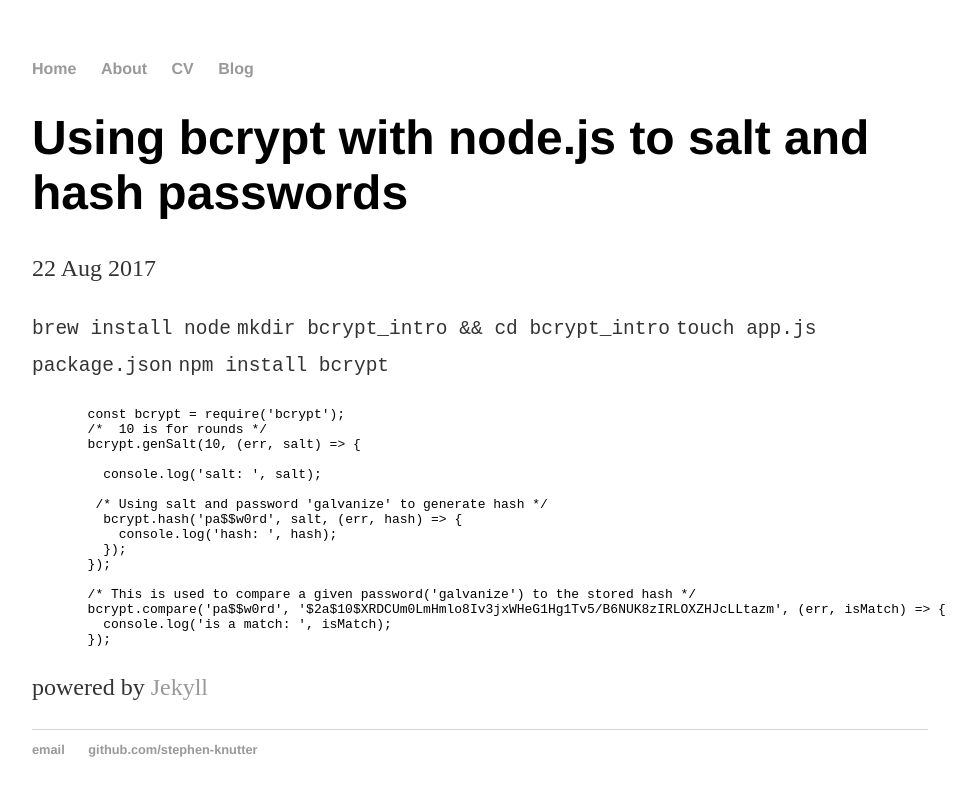
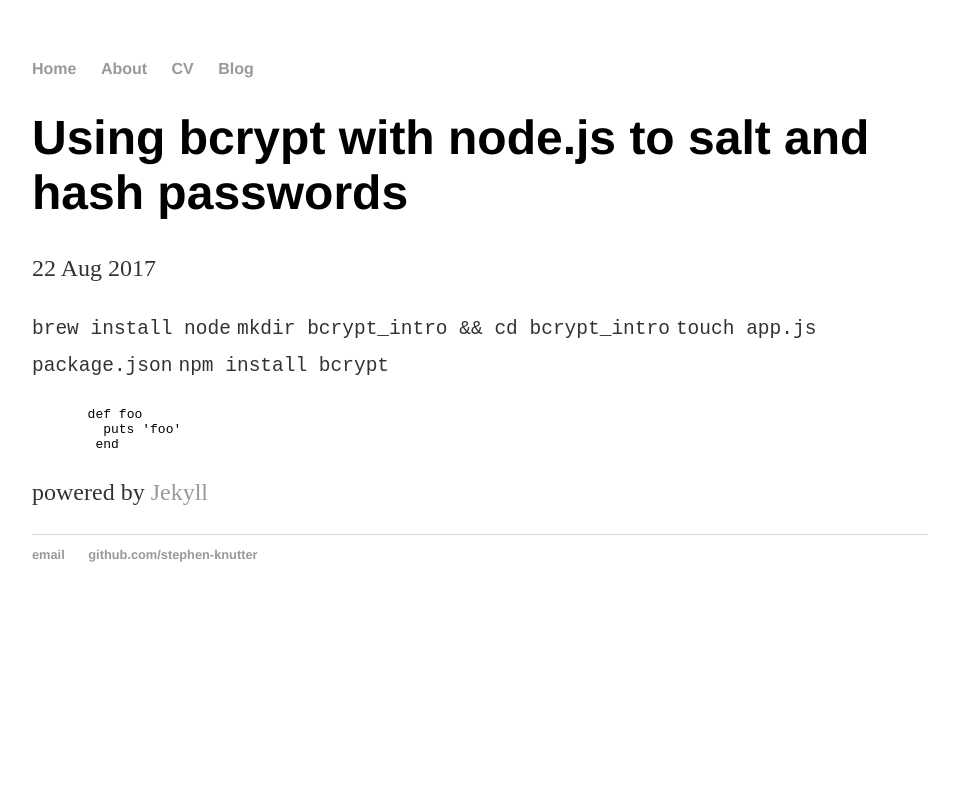
Before and after one commit to stephen-knutter/stephen-knutter.github.io, a Jekyll site: the page built from _posts/2017-08-22-bcrypt-with-nodejs.md, in a window 1280 px wide. Shown: the top 796 px of the page, without its empty margins (160-1136 px from the left). Built offline with Jekyll 4.4.1, drawn with Linux system fonts in a browser that asks for light colours.

Commit message:
Update 2017-08-22-bcrypt-with-nodejs.md

```diff
--- a/_posts/2017-08-22-bcrypt-with-nodejs.md
+++ b/_posts/2017-08-22-bcrypt-with-nodejs.md
@@ -10,22 +10,9 @@ date: 2017-08-22
 
 
 {% highlight ruby %}
-  const bcrypt = require('bcrypt');
-  /*  10 is for rounds */
-  bcrypt.genSalt(10, (err, salt) => {
-
-    console.log('salt: ', salt);
-
-   /* Using salt and password 'galvanize' to generate hash */
-    bcrypt.hash('pa$$w0rd', salt, (err, hash) => {
-      console.log('hash: ', hash);
-    });
-  });
-
-  /* This is used to compare a given password('galvanize') to the stored hash */
-  bcrypt.compare('pa$$w0rd', '$2a$10$XRDCUm0LmHmlo8Iv3jxWHeG1Hg1Tv5/B6NUK8zIRLOXZHJcLLtazm', (err, isMatch) => {
-    console.log('is a match: ', isMatch);
-  });
+  def foo
+    puts 'foo'
+   end
 {% endhighlight %}
 
 powered by [Jekyll](http://jekyllrb.com)
```
